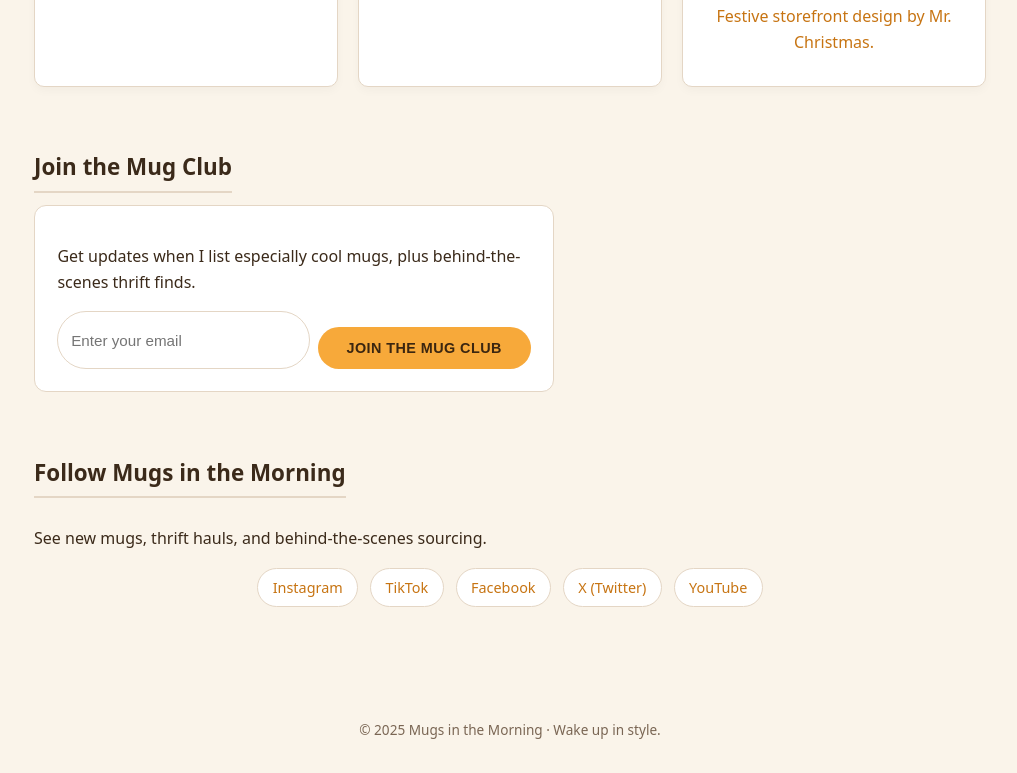
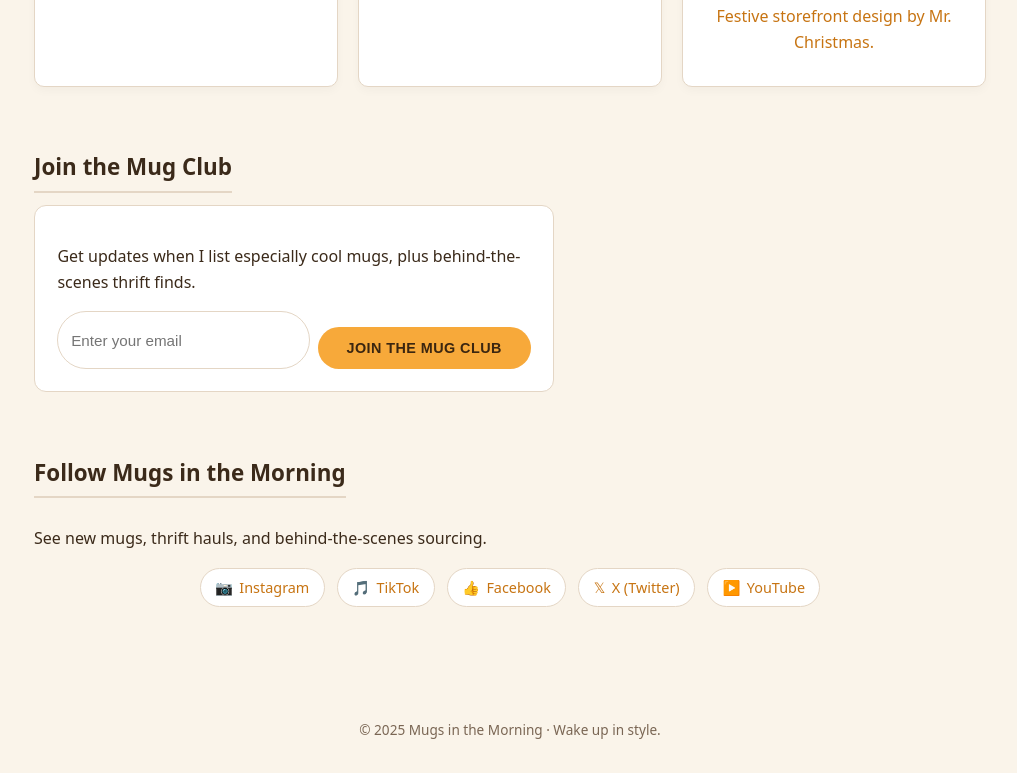
Before and after one commit to MugsIntheMorning/MugsInTheMorning.github.io, a plain HTML site: page index.html in a window 1280 px wide. Shown: the part 1690-2463 px from the top of the page, without its empty margins (130-1147 px from the left). Drawn offline with Linux system fonts and the light colour scheme.

Commit message:
Update index.html

```diff
--- a/index.html
+++ b/index.html
@@ -181,13 +181,25 @@
   margin-top: 1rem;
 }
 
-    .social-links a {
+.social-icon-btn {
+  display: inline-flex;
+  align-items: center;
+  gap: 0.4rem;
   padding: 0.45rem 0.9rem;
   border-radius: 999px;
   border: 1px solid var(--border-soft);
   background: var(--card-bg);
   font-size: 0.9rem;
+  transition: background 0.15s ease, transform 0.15s ease, box-shadow 0.15s ease;
 }
+
+.social-icon-btn:hover {
+  background: var(--accent);
+  color: #3b2610;
+  box-shadow: 0 4px 10px rgba(0,0,0,0.08);
+  transform: translateY(-1px);
+}
+
 
     footer {
       text-align: center;
@@ -298,28 +310,28 @@
   </p>
 
   <div class="social-links">
-        <a href="https://instagram.com/mugsinthemorning1" target="_blank" rel="noopener">
-          Instagram
+    <a class="social-icon-btn" href="https://instagram.com/mugsinthemorning1" target="_blank" rel="noopener">
+      📷 <span>Instagram</span>
     </a>
 
-        <a href="https://www.tiktok.com/@mugsinthemorning3" target="_blank" rel="noopener">
-          TikTok
+    <a class="social-icon-btn" href="https://www.tiktok.com/@mugsinthemorning3" target="_blank" rel="noopener">
+      🎵 <span>TikTok</span>
     </a>
 
-        <a href="https://www.facebook.com/profile.php?id=61579677218760" target="_blank" rel="noopener">
-  Facebook
+    <a class="social-icon-btn" href="https://www.facebook.com/profile.php?id=61579677218760" target="_blank" rel="noopener">
+      👍 <span>Facebook</span>
     </a>
 
-
-        <a href="https://x.com/MugsInMorning" target="_blank" rel="noopener">
-          X (Twitter)
+    <a class="social-icon-btn" href="https://x.com/MugsInMorning" target="_blank" rel="noopener">
+      𝕏 <span>X (Twitter)</span>
     </a>
 
-        <a href="https://youtube.com/@MugsInTheMorning" target="_blank" rel="noopener">
-          YouTube
+    <a class="social-icon-btn" href="https://youtube.com/@MugsInTheMorning" target="_blank" rel="noopener">
+      ▶️ <span>YouTube</span>
     </a>
   </div>
 </section>
+
 
   </main>
 
```
Lines whose indentation alone changed are shown as unchanged.
